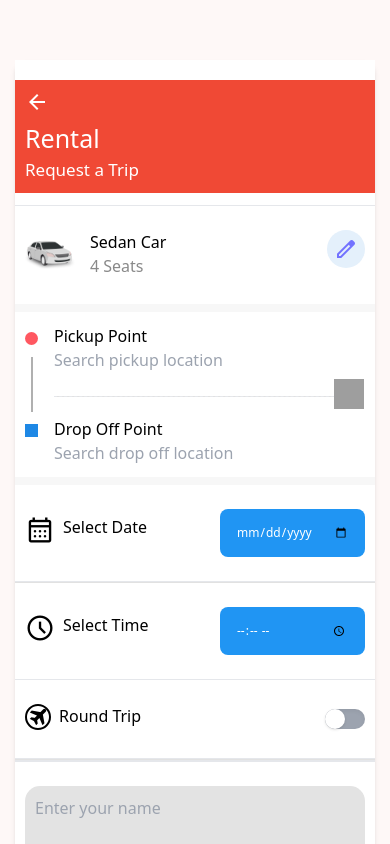
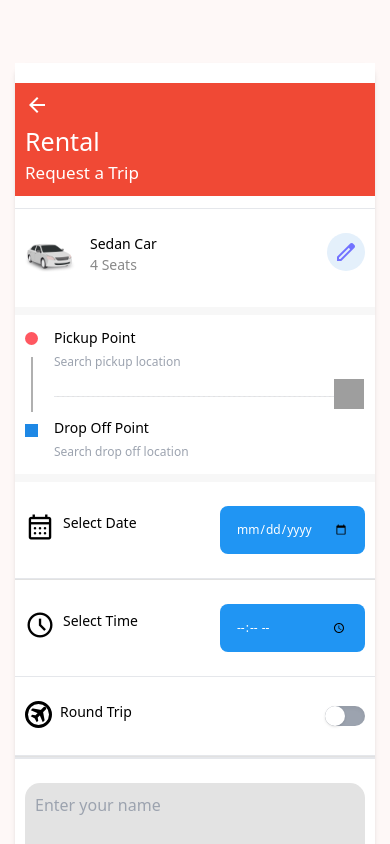
Before and after one commit to Noman40046/jatri, a React (Vite) app: page / in a window 390 px wide. Shown: the top 844 px of the page. Built offline with nearby package versions, Linux system fonts and the light colour scheme; grey boxes are pictures that could not be loaded.

Commit message:
input place

```diff
--- a/src/index.css
+++ b/src/index.css
@@ -84,10 +84,10 @@ hr{
   font-size: 30px;
 }
 .schedule-logo2{
-  border: 2px solid black;
+  border: 3px solid black;
   border-radius: 50%;
   color: black;
-  font-size: 22px;
+  font-size: 21px;
 }
 .pickup-logo{
   background-color: #FF5861;
@@ -151,6 +151,9 @@ hr{
 .search{
 background-color: white;
 }
+.search::placeholder {
+  font-size: 12px; /* Adjust the font size as needed */
+}
 
 .messege{
   width: 520px;
@@ -180,6 +183,11 @@ background-color: white;
     margin-top: 100px;
     margin-bottom: 100px;
   }
+
+  .sedan {
+   font-size: 14px;
+  }
+
   .devider {
     width: 360px;
   }
@@ -214,6 +222,9 @@ background-color: white;
     width: 50px;
     height: auto;
   }
+  .car-seat {
+    font-size: 14px;
+  }
 
 .destination{
   padding-left: 10px;
@@ -223,7 +234,9 @@ background-color: white;
 
   width: 300px;
 }
-
+.pickup{
+  font-size: 14px;
+}
   .pickup-logo {
     font-size: 13px;
   }
@@ -242,6 +255,9 @@ background-color: white;
   .date-time {
     padding-left: 10px;
     padding-right: 10px;
+  }
+  .dt {
+    font-size: 14px;
   }
   .dtt{
     color: rgb(255, 255, 255);
```
